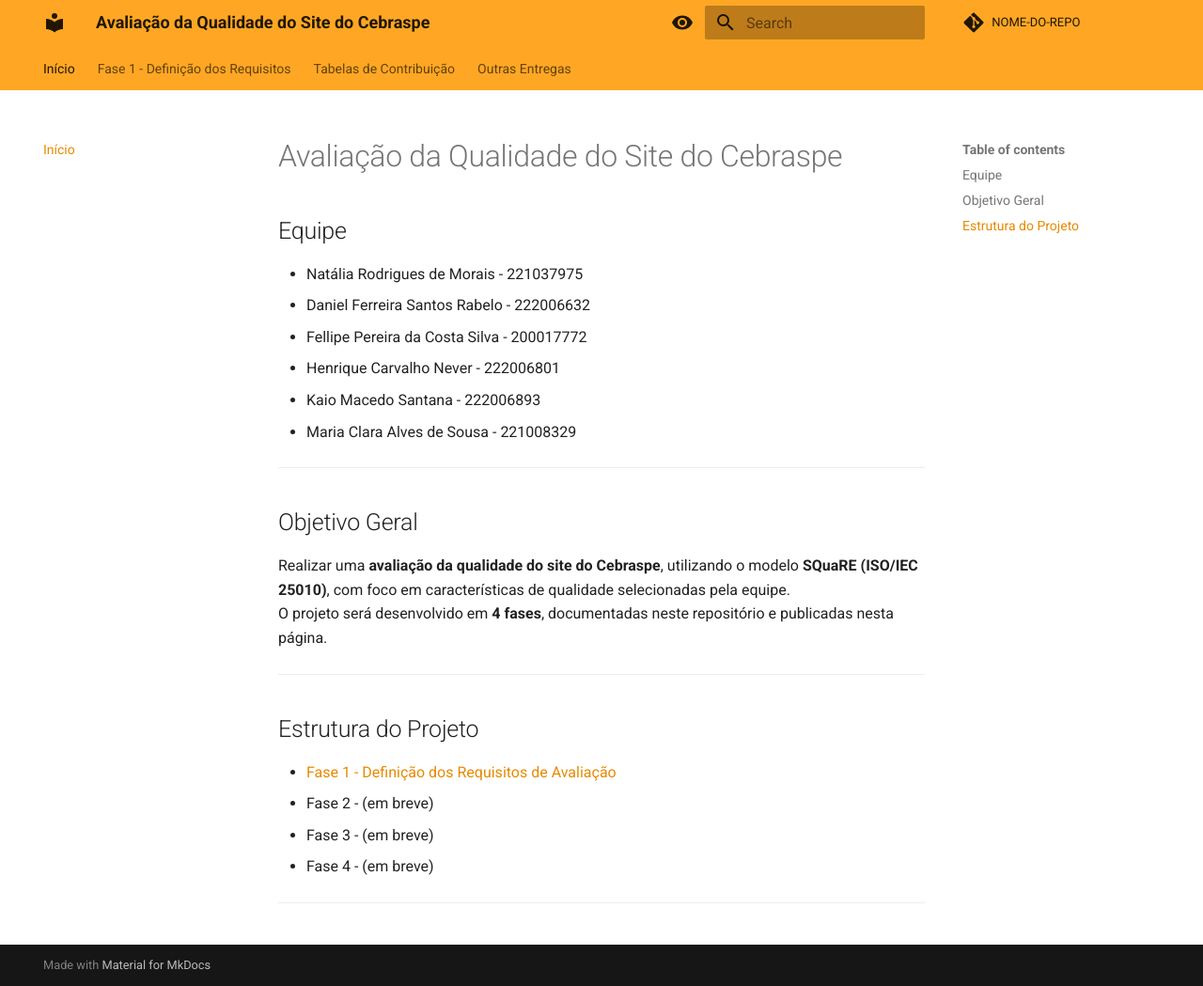
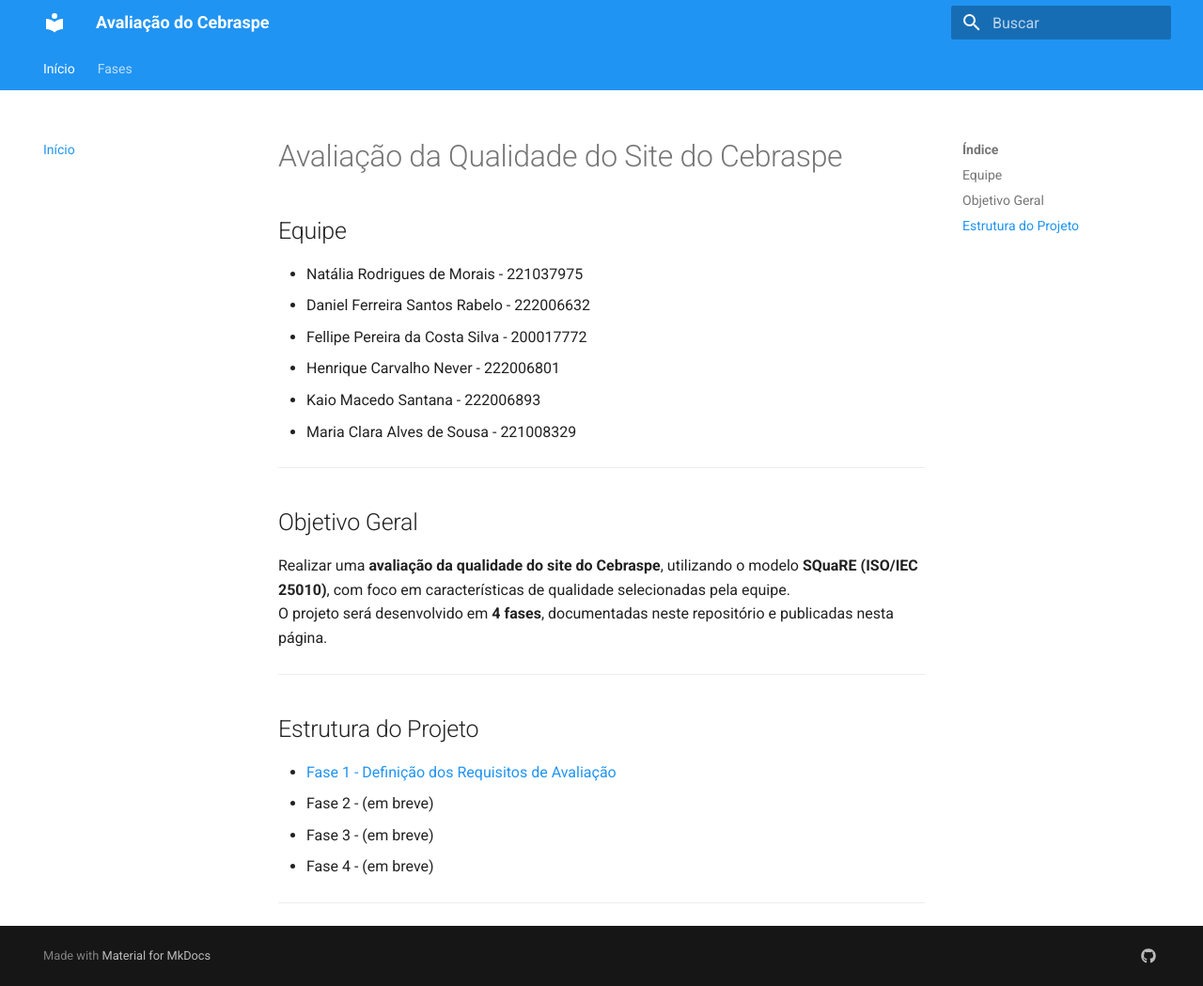
Before and after one commit to FCTE-Qualidade-de-Software-1/2025-2_T02_FRANCES-ALLEN, an MkDocs documentation site: the page built from docs/index.md, in a window 1280 px wide and 1049 px high. Shown: the whole window at 94% size. Built offline with MkDocs 1.6.1 and Material for MkDocs 9.7.7, drawn with Linux system fonts in a browser that asks for light colours; comment, search, counter and statistics services are not loaded.

Commit message:
fix: new visual gitpages

```diff
--- a/mkdocs.yml
+++ b/mkdocs.yml
@@ -1,51 +1,31 @@
-site_name: Avaliação da Qualidade do Site do Cebraspe
-repo_url: https://github.com/SEU-USUARIO/NOME-DO-REPO
-repo_name: NOME-DO-REPO
-site_url: https://SEU-USUARIO.github.io/NOME-DO-REPO
-
-nav:
-  - Início: "index.md"
-  - Fase 1 - Definição dos Requisitos:
-      - Fase 1: docs/fase1.md
-      - Fase 2: docs/fase2.md
-      - Fase 3: docs/fase3.md
-      - Fase 4: docs/fase4.md
-  - Tabelas de Contribuição:
-      - Ponto de Controle 1: docs/contribuicao1.md
-      - Ponto de Controle 2: docs/contribuicao2.md
-  - Outras Entregas:
-      - Atividades:
-          - Slide Avaliação de Software: docs/atividade1.md
-          - Objetivo de Medição: docs/gqm.md
-
+site_name: Avaliação do Cebraspe
+site_description: Projeto da disciplina FGA315 - Avaliação da Qualidade de Software
 theme:
   name: material
+  language: pt
   features:
     - navigation.tabs
+    - navigation.sections
+    - navigation.top
+    - search.suggest
+    - search.highlight
+    - content.code.copy
+    - content.tabs.link
   palette:
     - scheme: default
-      primary: orange
+      primary: blue
+      accent: indigo
+    - scheme: slate
+      primary: blue
+      accent: indigo
       toggle:
-        icon: material/eye
-        name: Mudar para o modo escuro
-    - scheme: slate
-      primary: teal
-      toggle:
-        icon: material/eye-outline
-        name: Mudar para o modo claro
-
-markdown_extensions:
-  - pymdownx.superfences:
-      custom_fences:
-        - name: mermaid
-          class: mermaid
-          format: !!python/name:pymdownx.superfences.fence_code_format
-  - admonition
-  - pymdownx.details
-  - pymdownx.superfences
-
-plugins:
-  - search
-  - panzoom:
-      key: "none"
-      full_screen: True
+        icon: material/weather-night
+        name: Modo Noturno
+nav:
+  - Início: index.md
+  - Fases:
+      - "Fase 1 - Definição dos Requisitos": fase1.md
+extra:
+  social:
+    - icon: fontawesome/brands/github
+      link: https://github.com/SEU-REPO
```
Also changed, not shown: 1 other file.
